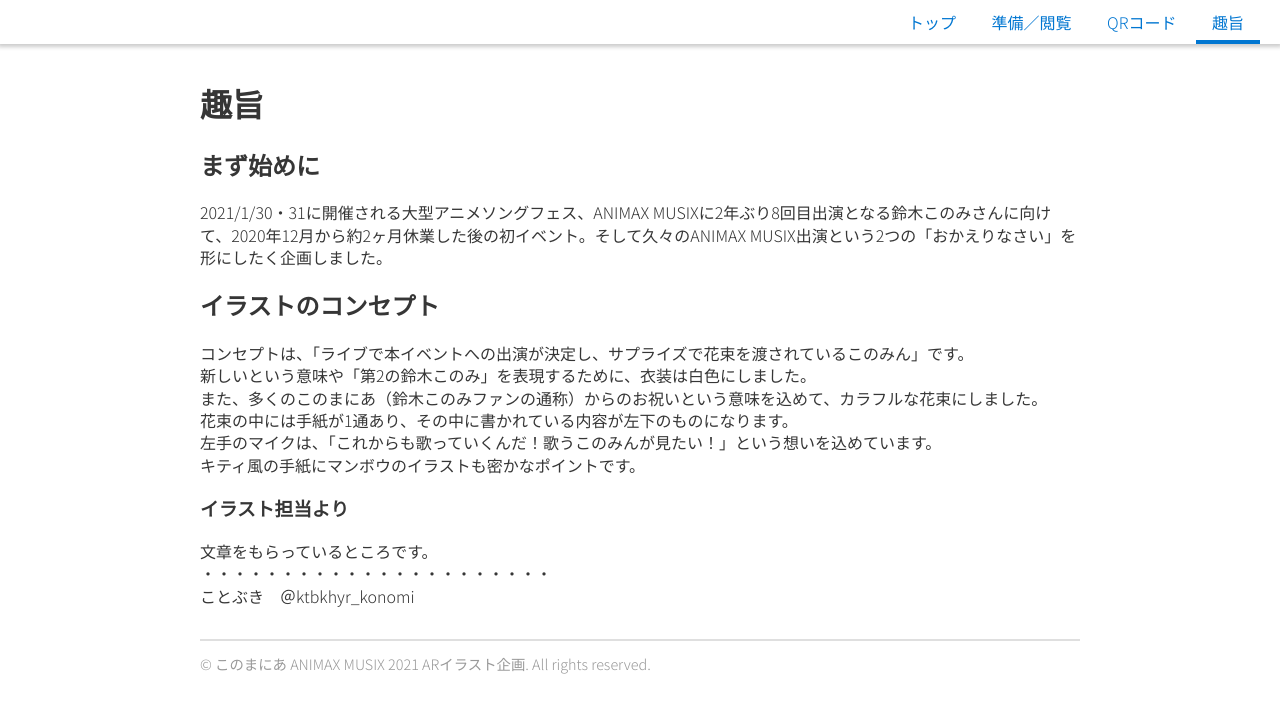
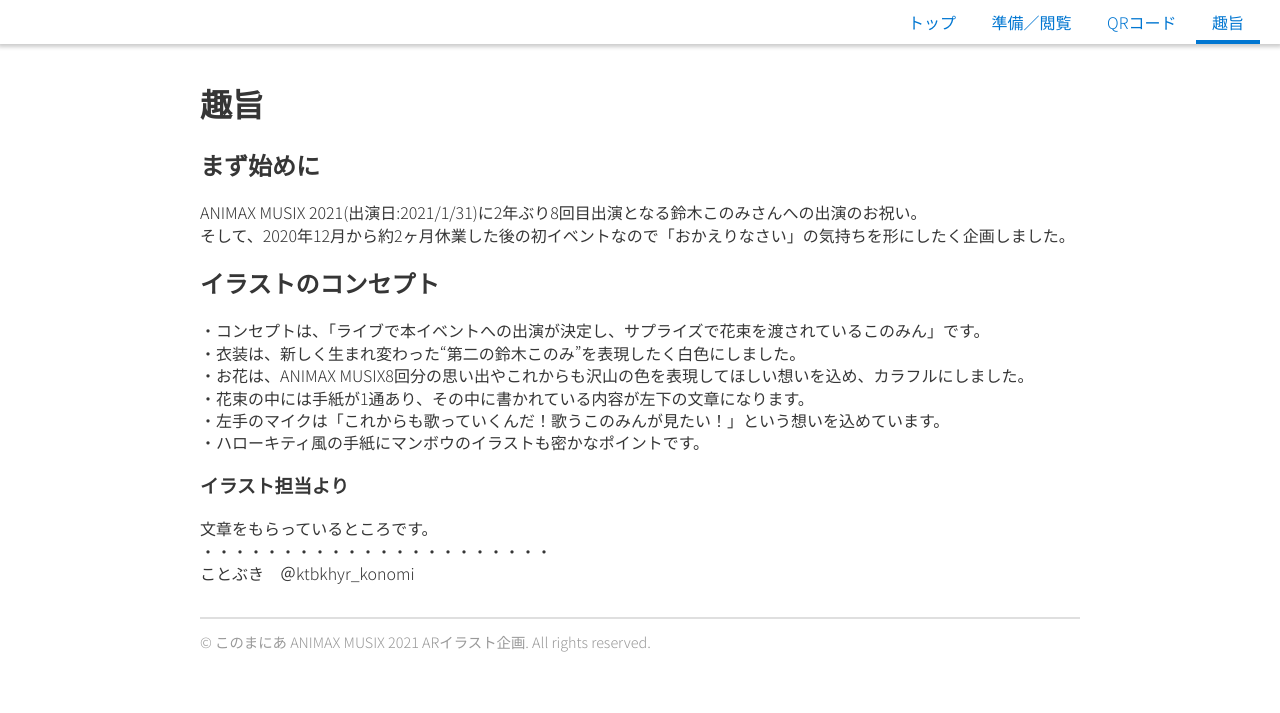
Before and after one commit to konomania/konomania.github.io, a Jekyll site: the page built from _pages/concept.md, in a window 1280 px wide. Shown: the top 713 px of the page. Built offline with Jekyll 4.4.1, drawn with Linux system fonts in a browser that asks for light colours.

Commit message:
Update concept.md

```diff
--- a/_pages/concept.md
+++ b/_pages/concept.md
@@ -7,16 +7,17 @@
 
 ## まず始めに
 
-2021/1/30・31に開催される大型アニメソングフェス、ANIMAX MUSIXに2年ぶり8回目出演となる鈴木このみさんに向けて、2020年12月から約2ヶ月休業した後の初イベント。そして久々のANIMAX MUSIX出演という2つの「おかえりなさい」を形にしたく企画しました。
+ANIMAX MUSIX 2021(出演日:2021/1/31)に2年ぶり8回目出演となる鈴木このみさんへの出演のお祝い。
+そして、2020年12月から約2ヶ月休業した後の初イベントなので「おかえりなさい」の気持ちを形にしたく企画しました。
 
 ## イラストのコンセプト
 
-コンセプトは、「ライブで本イベントへの出演が決定し、サプライズで花束を渡されているこのみん」です。
-新しいという意味や「第2の鈴木このみ」を表現するために、衣装は白色にしました。
-また、多くのこのまにあ（鈴木このみファンの通称）からのお祝いという意味を込めて、カラフルな花束にしました。
-花束の中には手紙が1通あり、その中に書かれている内容が左下のものになります。
-左手のマイクは、「これからも歌っていくんだ！歌うこのみんが見たい！」という想いを込めています。
-キティ風の手紙にマンボウのイラストも密かなポイントです。
+・コンセプトは、「ライブで本イベントへの出演が決定し、サプライズで花束を渡されているこのみん」です。
+・衣装は、新しく生まれ変わった“第二の鈴木このみ”を表現したく白色にしました。
+・お花は、ANIMAX MUSIX8回分の思い出やこれからも沢山の色を表現してほしい想いを込め、カラフルにしました。
+・花束の中には手紙が1通あり、その中に書かれている内容が左下の文章になります。
+・左手のマイクは「これからも歌っていくんだ！歌うこのみんが見たい！」という想いを込めています。
+・ハローキティ風の手紙にマンボウのイラストも密かなポイントです。
 
 ### イラスト担当より
 文章をもらっているところです。
```
